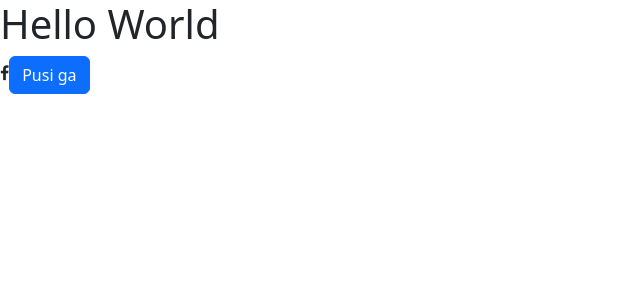
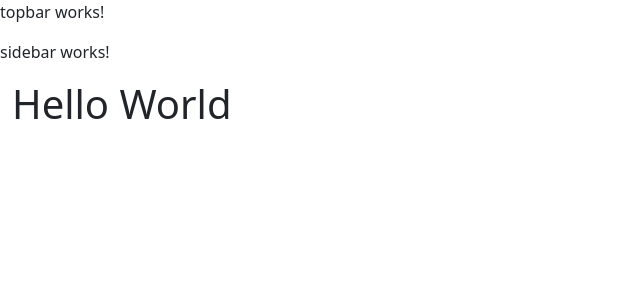
Before and after one commit to IvanKrstic123/covid-tracker-app-angular, an Angular app: page / in a window 1280 px wide. Shown: the top 300 px of the page, without its empty margins (0-640 px from the left). Built offline with nearby package versions, Linux system fonts and the light colour scheme.

Commit message:
created shared modules & components

```diff
--- a/src/app/app.component.html
+++ b/src/app/app.component.html
@@ -1,6 +1,6 @@
-<h1>Hello World</h1>
+<app-topbar></app-topbar>
+<app-sidebar></app-sidebar>
 
-<i class="fa fa-facebook"></i>
-
-
-<a class="btn btn-primary">Pusi ga</a>
+<div class="container-fluid">
+  <h1>Hello World</h1>
+</div>
--- a/src/app/app.module.ts
+++ b/src/app/app.module.ts
@@ -3,6 +3,7 @@
 
 import { AppRoutingModule } from './app-routing.module';
 import { AppComponent } from './app.component';
+import { SharedModule } from './shared/shared.module';
 
 @NgModule({
   declarations: [
@@ -10,7 +11,8 @@
   ],
   imports: [
     BrowserModule,
-    AppRoutingModule
+    AppRoutingModule,
+    SharedModule
   ],
   providers: [],
   bootstrap: [AppComponent]
--- /dev/null
+++ b/src/app/shared/components/sidebar/sidebar.component.html
@@ -0,0 +1 @@
+<p>sidebar works!</p>
--- /dev/null
+++ b/src/app/shared/components/topbar/topbar.component.html
@@ -0,0 +1 @@
+<p>topbar works!</p>
```
Also changed, not shown: src/app/shared/components/sidebar/sidebar.component.ts (added, +10 -0 lines), src/app/shared/components/topbar/topbar.component.ts (added, +10 -0 lines), src/app/shared/shared.module.ts (added, +21 -0 lines), src/app/shared/components/sidebar/sidebar.component.css (added), src/app/shared/components/topbar/topbar.component.css (added), 2 other files (tests, documents, lock files or other folders).
